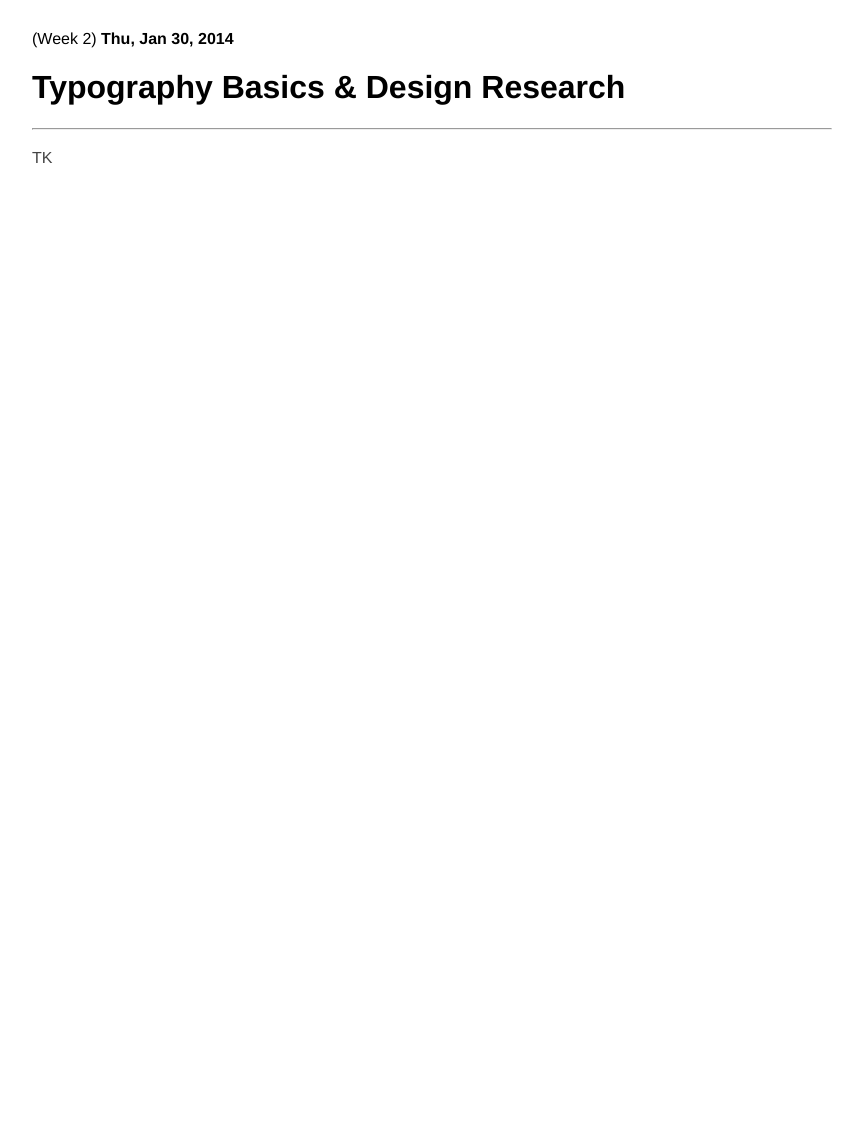
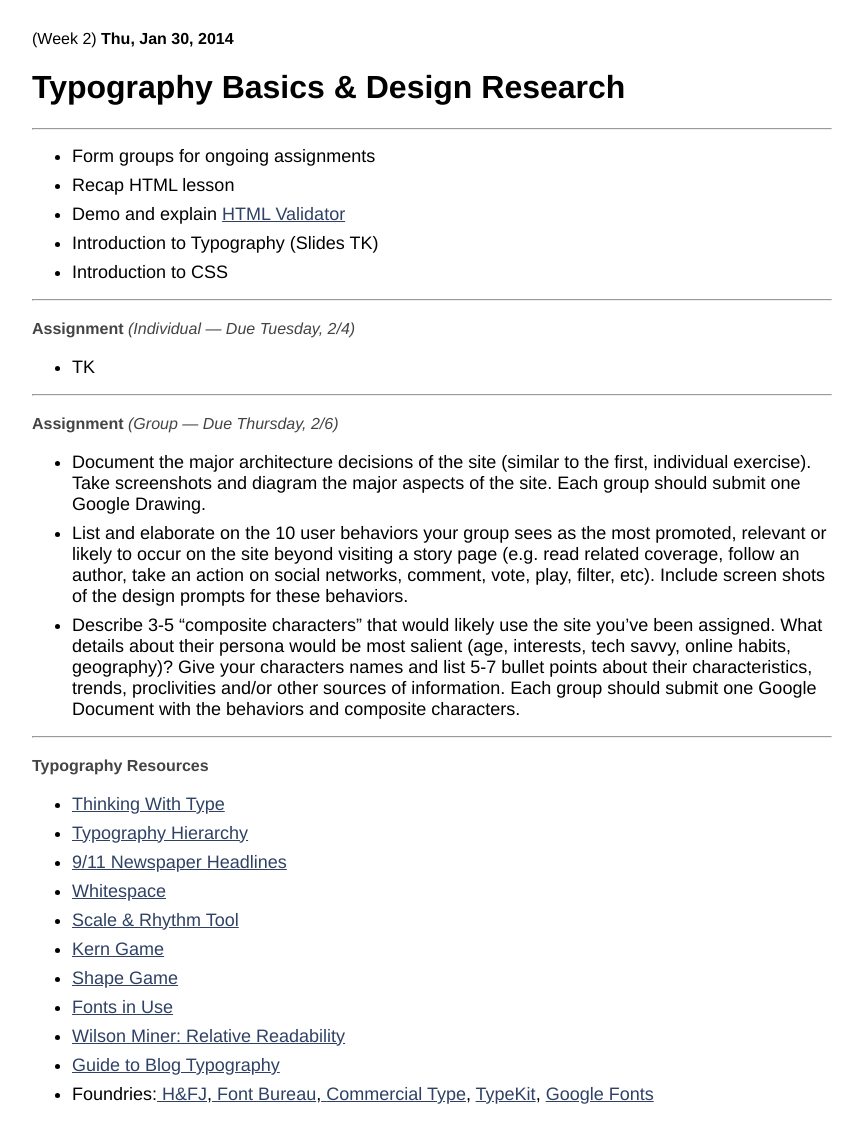
Before and after one commit to tysone/2014-columbia, a Jekyll site: the page built from _posts/2014-01-30-class-3.md, in a window 1280 px wide. Shown: the whole page, without its empty margins (248-1111 px from the left). Built offline with Jekyll 4.4.1, drawn with Linux system fonts in a browser that asks for light colours; before the commit the page ends 900 px from its top, so only the background shows below that.

Commit message:
class 3 outline

```diff
--- a/_posts/2014-01-30-class-3.md
+++ b/_posts/2014-01-30-class-3.md
@@ -5,4 +5,40 @@ week: 2
 summary: The building blocks of text; crafting a plan for usability testing.
 ---
 
-TK
+- Form groups for ongoing assignments
+- Recap HTML lesson
+- Demo and explain [HTML Validator](http://validator.w3.org/)
+- Introduction to Typography (Slides TK)
+- Introduction to CSS
+
+---
+
+**Assignment** *(Individual — Due Tuesday, 2/4)*
+
+- TK
+
+---
+
+**Assignment** *(Group — Due Thursday, 2/6)*
+
+- Document the major architecture decisions of the site (similar to the first, individual exercise). Take screenshots and diagram the major aspects of the site. Each group should submit one Google Drawing.
+- List and elaborate on the 10 user behaviors your group sees as the most promoted, relevant or likely to occur on the site beyond visiting a story page (e.g. read related coverage, follow an author, take an action on social networks, comment, vote, play, filter, etc). Include screen shots of the design prompts for these behaviors.
+- Describe 3-5 “composite characters” that would likely use the site you’ve been assigned. What details about their persona would be most salient (age, interests, tech savvy, online habits, geography)? Give your characters names and list 5-7 bullet points about their characteristics, trends, proclivities and/or other sources of information. Each group should submit one Google Document with the behaviors and composite characters.
+
+---
+
+**Typography Resources**
+
+<ul>
+    <li><a href="http://www.thinkingwithtype.com/">Thinking With Type</a></li>
+    <li><a href="http://blog.typekit.com/2011/03/17/type-study-typographic-hierarchy/">Typography Hierarchy</a></li>
+    <li><a href="http://annyas.com/911-newspaper-headlines-design-typography/">9/11 Newspaper Headlines</a></li>
+    <li><a href="http://www.alistapart.com/articles/whitespace">Whitespace</a></li>
+    <li><a href="http://lamb.cc/typograph/">Scale &amp; Rhythm Tool</a></li>
+    <li><a href="http://type.method.ac/">Kern Game</a></li>
+    <li><a href="http://shape.method.ac/">Shape Game</a></li>
+    <li><a href="http://fontsinuse.com/">Fonts in Use</a></li>
+    <li><a href="http://wm4.wilsonminer.com/posts/2008/oct/20/relative-readability/">Wilson Miner: Relative Readability</a></li>
+    <li><a href="http://kaikkonendesign.fi/typography/">Guide to Blog Typography</a></li>
+    <li>Foundries:<a href="http://www.typography.com/">&nbsp;</a><a href="http://www.typography.com/">H&amp;FJ</a>,<a href="http://www.fontbureau.com/">&nbsp;</a><a href="http://www.fontbureau.com/">Font Bureau</a>,<a href="http://commercialtype.com/">&nbsp;</a><a href="http://commercialtype.com/">Commercial Type</a>, <a href="https://typekit.com/fonts">TypeKit</a>, <a href="http://www.google.com/webfonts">Google Fonts</a></li>
+</ul>
```
